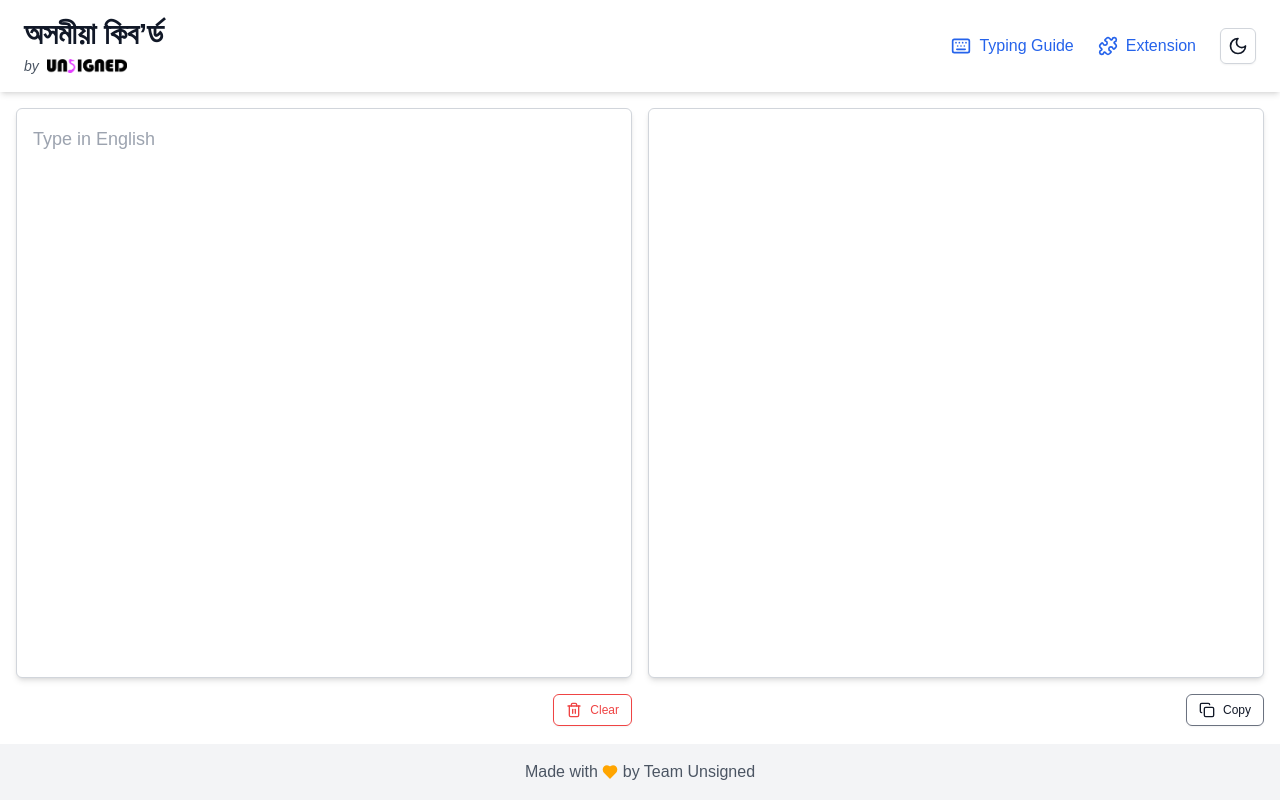
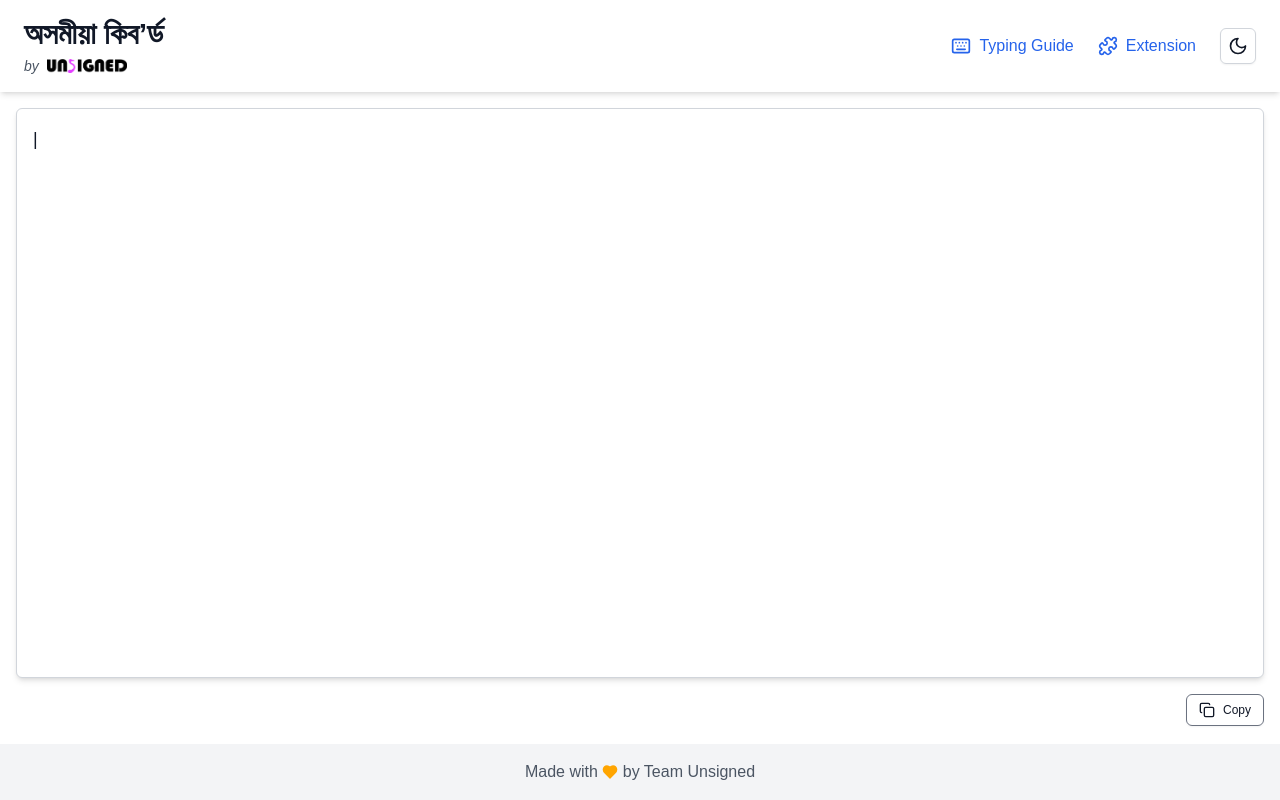
Before and after one commit to Unsigned-Labs/keyboard, a Next.js app: page / in a window 1280 px wide. Built offline with nearby package versions, Linux system fonts and the light colour scheme.

Commit message:
remove output section and display transliterated text in the same textarea

```diff
--- a/src/app/page.tsx
+++ b/src/app/page.tsx
@@ -1,45 +1,51 @@
 "use client";
 
-import React, { useState, useCallback, useEffect } from "react";
+import React, { useState, useCallback, useRef, useEffect } from "react";
 import { transliterate } from "@/utils/transliteration";
 import { assameseSchema } from "@/utils/assameseSchema";
 import InputSection from "@/components/InputSection";
-import OutputSection from "@/components/OutputSection";
 
 const Home = () => {
   const [input, setInput] = useState("");
-  const [output, setOutput] = useState("");
+  const [transliteratedOutput, setTransliteratedOutput] = useState("");
+  const textareaRef = useRef<HTMLTextAreaElement>(null);
 
-  const updateOutput = useCallback(() => {
-    setOutput(transliterate(input, assameseSchema));
-  }, [input]);
+  const updateTransliteration = useCallback((value: string) => {
+    const transliterated = transliterate(value, assameseSchema);
+    setTransliteratedOutput(transliterated);
+  }, []);
+
+  const handleInputChange = useCallback((e: React.ChangeEvent<HTMLTextAreaElement>) => {
+      const newValue = e.target.value;
+      setInput(newValue);
+      updateTransliteration(newValue);
+    }, [updateTransliteration]);
+
+  const handleDirectInputChange = useCallback(
+    (newInput: string) => {
+      setInput(newInput);
+      updateTransliteration(newInput);
+    },
+    [updateTransliteration]
+  );
 
   useEffect(() => {
-    updateOutput();
-  }, [updateOutput]);
-
-  const handleInputChange = (e: React.ChangeEvent<HTMLTextAreaElement>) => {
-    setInput(e.target.value);
-  };
-
-  const clearInput = () => {
-    setInput("");
-    setOutput("");
-  };
+    if (textareaRef.current) {
+      const len = input.length;
+      textareaRef.current.focus();
+      textareaRef.current.setSelectionRange(len, len);
+    }
+  }, [input]);
 
   return (
     <div className="flex-grow container mx-auto p-4 flex flex-col h-[calc(100vh-150px)]">
-      <div className="flex-grow flex flex-col lg:flex-row gap-4">
-        <div className="w-full lg:w-1/2 flex flex-col h-full">
-          <InputSection
-            input={input}
-            onChange={handleInputChange}
-            clearInput={clearInput}
-          />
-        </div>
-        <div className="w-full lg:w-1/2 flex flex-col h-full">
-          <OutputSection output={output} />
-        </div>
+      <div className="flex-grow flex flex-col">
+        <InputSection
+          input={input}
+          transliteratedOutput={transliteratedOutput}
+          onChange={handleInputChange}
+          onInputChange={handleDirectInputChange}
+        />
       </div>
     </div>
   );
--- a/src/components/ClearButton.tsx
+++ /dev/null
@@ -1,23 +0,0 @@
-import React from "react";
-import { Button } from "@/components/ui/button";
-import { Trash2 } from "lucide-react";
-
-interface ClearButtonProps {
-  onClick: () => void;
-}
-
-const ClearButton: React.FC<ClearButtonProps> = ({ onClick }) => {
-  return (
-    <Button
-      onClick={onClick}
-      variant="outline"
-      size="sm"
-      className="flex items-center space-x-2 text-red-500 border-red-500 hover:bg-red-50 hover:text-red-700 dark:text-red-400 dark:border-red-400 dark:hover:bg-red-950 dark:hover:text-red-300 transition-colors duration-200"
-    >
-      <Trash2 size={16} />
-      <span>Clear</span>
-    </Button>
-  );
-};
-
-export default ClearButton;
--- a/src/components/InputSection.tsx
+++ b/src/components/InputSection.tsx
@@ -1,29 +1,135 @@
-import React from "react";
-import ClearButton from "./ClearButton";
+import React, { useState, useEffect, useCallback, useRef } from "react";
+import { useToast } from "@/hooks/use-toast";
+import CopyButton from "./CopyButton";
 
 interface InputSectionProps {
   input: string;
+  transliteratedOutput: string;
   onChange: (e: React.ChangeEvent<HTMLTextAreaElement>) => void;
-  clearInput: () => void;
+  onInputChange: (newInput: string) => void;
 }
 
-const InputSection: React.FC<InputSectionProps> = ({
-  input,
-  onChange,
-  clearInput,
-}) => {
+const InputSection: React.FC<InputSectionProps> = ({ input, transliteratedOutput, onChange, onInputChange }) => {
+  const { toast } = useToast();
+  const [cursorPosition, setCursorPosition] = useState(0);
+  const [showCursor, setShowCursor] = useState(true);
+  const [selectionRange, setSelectionRange] = useState<{ start: number; end: number } | null>(null);
+  const textareaRef = useRef<HTMLTextAreaElement>(null);
+  const transliteratedRef = useRef<HTMLDivElement>(null);
+
+  const handleSelectionChange = useCallback(() => {
+    if (textareaRef.current) {
+      const start = textareaRef.current.selectionStart;
+      const end = textareaRef.current.selectionEnd;
+      setCursorPosition(start);
+      if (start !== end) {
+        setSelectionRange({ start, end });
+      } else {
+        setSelectionRange(null);
+      }
+    }
+  }, []);
+
+  useEffect(() => {
+    document.addEventListener("selectionchange", handleSelectionChange);
+    return () => {
+      document.removeEventListener("selectionchange", handleSelectionChange);
+    };
+  }, [handleSelectionChange]);
+
+  useEffect(() => {
+    const intervalId = setInterval(() => {
+      setShowCursor((prev) => !prev);
+    }, 530);
+    return () => clearInterval(intervalId);
+  }, []);
+
+  const getVirtualCursorPosition = useCallback(() => {
+    let virtualPos = 0;
+    for (let i = 0; i < cursorPosition && virtualPos < transliteratedOutput.length; i++) {
+      virtualPos++;
+    }
+    return virtualPos;
+  }, [cursorPosition, transliteratedOutput]);
+
+  const handleCopyOrCut = useCallback(
+    (e: ClipboardEvent) => {
+      if (selectionRange) {
+        e.preventDefault();
+        const selectedText = transliteratedOutput.slice(selectionRange.start, selectionRange.end);
+        navigator.clipboard.writeText(selectedText);
+
+        const previewText = selectedText.length > 50 ? `${selectedText.slice(0, 50)}...` : selectedText;
+
+        toast({
+          title: e.type === "copy" ? "Text copied" : "Text cut",
+          description: previewText,
+        });
+
+        if (e.type === "cut") {
+          const newInput = input.slice(0, selectionRange.start) + input.slice(selectionRange.end);
+          onInputChange(newInput);
+          if (textareaRef.current) {
+            textareaRef.current.setSelectionRange(selectionRange.start, selectionRange.start);
+          }
+        }
+      }
+    },
+    [input, transliteratedOutput, selectionRange, toast, onInputChange]
+  );
+
+  useEffect(() => {
+    document.addEventListener("copy", handleCopyOrCut);
+    document.addEventListener("cut", handleCopyOrCut);
+    return () => {
+      document.removeEventListener("copy", handleCopyOrCut);
+      document.removeEventListener("cut", handleCopyOrCut);
+    };
+  }, [handleCopyOrCut]);
+
+  const renderTransliteratedOutput = () => {
+    if (!selectionRange) {
+      return (
+        <>
+          {transliteratedOutput.slice(0, getVirtualCursorPosition())}
+          <span className={`${showCursor ? "opacity-100" : "opacity-0"} transition-opacity duration-100`}>|</span>
+          {transliteratedOutput.slice(getVirtualCursorPosition())}
+        </>
+      );
+    }
+
+    return (
+      <>
+        {transliteratedOutput.slice(0, selectionRange.start)}
+        <span className="bg-blue-200 dark:bg-blue-800">
+          {transliteratedOutput.slice(selectionRange.start, selectionRange.end)}
+        </span>
+        {transliteratedOutput.slice(selectionRange.end)}
+      </>
+    );
+  };
+
   return (
     <div className="flex flex-col h-full">
-      <div className="flex-grow bg-white dark:bg-gray-800 border border-gray-300 dark:border-gray-700 rounded-md shadow-md overflow-hidden flex flex-col">
+      <div className="flex-grow bg-white dark:bg-gray-800 border border-gray-300 dark:border-gray-700 rounded-md shadow-md overflow-hidden relative">
         <textarea
+          ref={textareaRef}
           value={input}
           onChange={onChange}
-          placeholder="Type in English"
-          className="flex-grow w-full p-4 text-lg focus:outline-none bg-transparent text-gray-900 dark:text-gray-100 resize-none"
+          className="absolute inset-0 w-full h-full p-4 text-lg bg-transparent resize-none outline-none opacity-0"
+          style={{ caretColor: "transparent" }}
         />
+        <div
+          ref={transliteratedRef}
+          className="absolute inset-0 p-4 text-lg text-gray-900 dark:text-gray-100 pointer-events-none whitespace-pre-wrap overflow-hidden"
+          style={{ wordWrap: "break-word" }}
+        >
+          {renderTransliteratedOutput()}
+        </div>
       </div>
+
       <div className="mt-4 flex justify-end">
-        <ClearButton onClick={clearInput} />
+        <CopyButton onClick={() => navigator.clipboard.writeText(transliteratedOutput)} />
       </div>
     </div>
   );
--- a/src/components/OutputSection.tsx
+++ /dev/null
@@ -1,33 +0,0 @@
-import React from "react";
-import { useToast } from "@/hooks/use-toast";
-import CopyButton from "./CopyButton";
-
-interface OutputSectionProps {
-  output: string;
-}
-
-const OutputSection: React.FC<OutputSectionProps> = ({ output }) => {
-  const { toast } = useToast();
-
-  const copyToClipboard = () => {
-    navigator.clipboard.writeText(output);
-    toast({
-      title: "Text copied",
-    });
-  };
-
-  return (
-    <div className="flex flex-col h-full">
-      <div className="flex-grow bg-white dark:bg-gray-800 border border-gray-300 dark:border-gray-700 rounded-md shadow-md overflow-auto">
-        <div className="p-4 text-lg text-gray-900 dark:text-gray-100 h-full">
-          {output}
-        </div>
-      </div>
-      <div className="mt-4 flex justify-end">
-        <CopyButton onClick={copyToClipboard} />
-      </div>
-    </div>
-  );
-};
-
-export default OutputSection;
```
